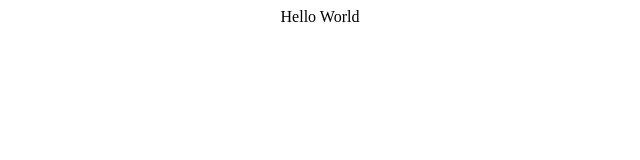
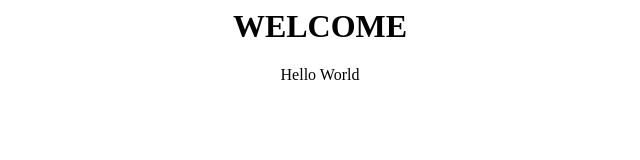
Before and after one commit to nishanty23/web-development-technologies, a plain HTML site: page HTML/hello-world.html in a window 1280 px wide. Shown: the whole page, without its empty margins (320-960 px from the left). Drawn offline with Linux system fonts and the light colour scheme.

Commit message:
Add centered heading to hello-world.html

```diff
--- a/HTML/hello-world.html
+++ b/HTML/hello-world.html
@@ -3,6 +3,7 @@
         <title>My First Page</title>
     </head>
     <body>
+        <h1 align="center">WELCOME</h1>
         <p align="center">Hello World</p>
     </body>
 </html>
```
